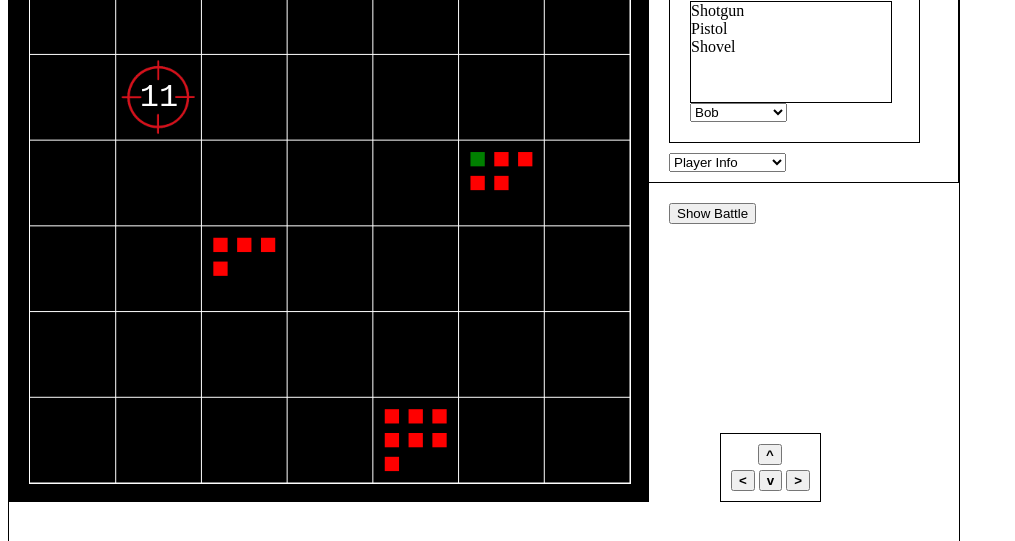
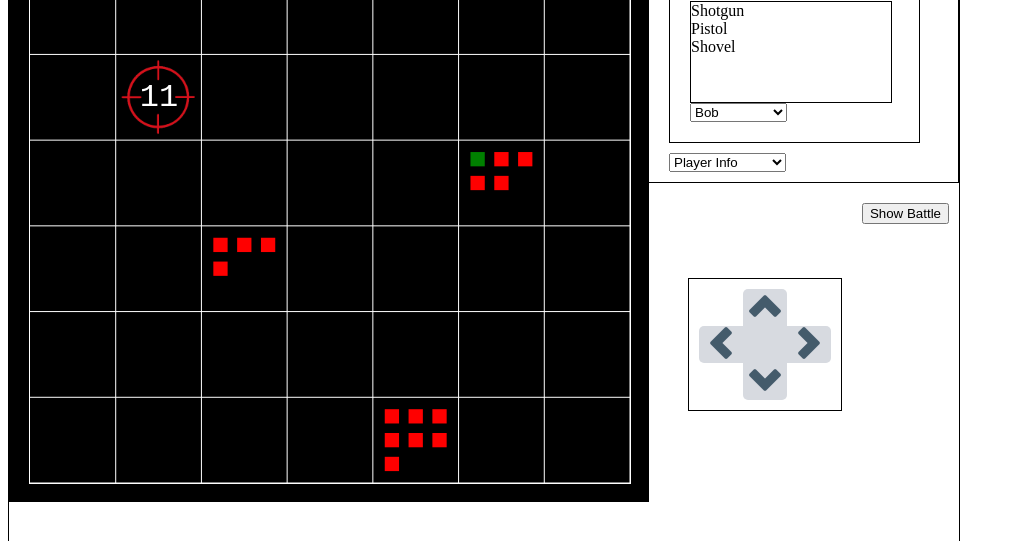
Before and after one commit to BlockchainRoyale/prototype, a plain HTML site: page ui/index.html in a window 1280 px wide. Shown: the part 147-688 px from the top of the page, without its empty margins (0-1015 px from the left). Drawn offline with Linux system fonts and the light colour scheme.

Commit message:
pretty buttons

```diff
--- a/ui/css/index.css
+++ b/ui/css/index.css
@@ -49,13 +49,44 @@
 }
 
 #movement {
+    margin-top: 10%;
     border: 1px solid black;
     padding: 10px;
-    position: fixed;
-    top: 580px;
-    left: 720px;
+    display: grid;
+    grid-template-columns: 1fr 1fr 1fr;
 }
 
+#up {
+    grid-column-start: 2;
+    border-radius:5px 5px 0 0;
+}
+
+#right {
+    grid-column-start: 3;
+    border-radius: 0 5px 5px 0;
+}
+
+#down {
+    grid-row-start: 3;
+    grid-column-start: 2;
+    border-radius: 0 0 5px 5px;
+}
+
+#left{
+    border-radius: 5px 0 0 5px;
+}
+
+#centerbutton {
+    background-color: #d7dae0;
+}
+.movebutton {
+    border: none;
+    background-color: #d7dae0;
+}
+
+.float-right {
+    float: right;
+}
 #battleRequests {
     float: left;
     margin: 20px;
--- a/ui/index.html
+++ b/ui/index.html
@@ -25,7 +25,7 @@
             <select style="z-index: 100" id="playerInfoInput" onchange="playerInformation()"></select>
         </div>
 
-        <div id="battleRequests" >
+        <div id="battleRequests">
             <h3>Battle Requests</h3>
             <div style="overflow:scroll; border: solid black 1px; width: 200px; height: 100px" id="requests"></div>
         </div>
@@ -37,15 +37,16 @@
         </select>
     </div>
 
-    <div id="uiButtons">
+    <div id="uiButtons" class="float-right">
         <button id="battleBtn" onclick="swapCanvas()">Show Battle</button>
     </div>
 
-    <div id="movement" width="100px" height="50px" >
-        <button id="up" style="position: relative; left:27px; margin-bottom: 5px;"><b>^</b></button><br>
-        <button id="left"><b><</b></button>
-        <button id="down"><b>v</b></button>
-        <button id="right"><b>></b></button>
+    <div id="movement" class="float-right">
+        <button id="up" class="movebutton"><img src="assets/movement/up-arrow.png"> </button><br>
+        <button id="left" class="movebutton"><img src="assets/movement/left-arrow.png"></button>
+        <div id = "centerbutton"></div>
+        <button id="right" class="movebutton"><img src="assets/movement/right-arrow.png"></button>
+        <button id="down" class="movebutton"><img src="assets/movement/down-arrow.png"></button>
     </div>
 
 </div>
```
Also changed, not shown: ui/assets/movement/down-arrow.png (added), ui/assets/movement/left-arrow.png (added), ui/assets/movement/right-arrow.png (added), ui/assets/movement/up-arrow.png (added).
